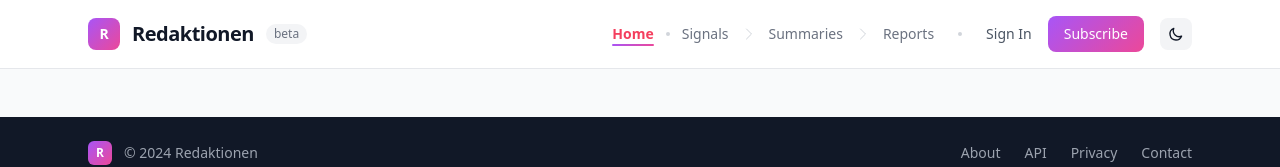
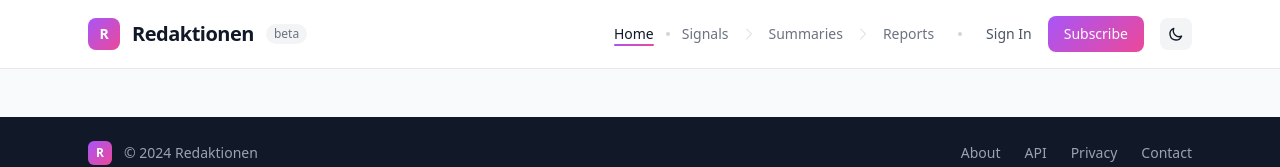
Before and after one commit to zhenyaluchaninov/Redaktionen, a React app in the folder frontend/: page / in a window 1280 px wide. Shown: the top 167 px of the page. Built offline with nearby package versions, Linux system fonts and the light colour scheme; the HTML template or start-up script is replaced by a standard one.

Commit message:
changed home button style

```diff
--- a/frontend/src/components/Header/Header.tsx
+++ b/frontend/src/components/Header/Header.tsx
@@ -63,7 +63,9 @@ export const Header = () => {
                 className={({ isActive }) =>
                   `relative inline-flex h-9 items-center transition-colors ${
                     isActive
-                      ? "text-rose-500 font-semibold"
+                      ? isDarkMode
+                        ? "text-white font-medium"
+                        : "text-gray-900 font-medium"
                       : isDarkMode
                       ? "text-gray-400 hover:text-white"
                       : "text-gray-500 hover:text-gray-900"
```
